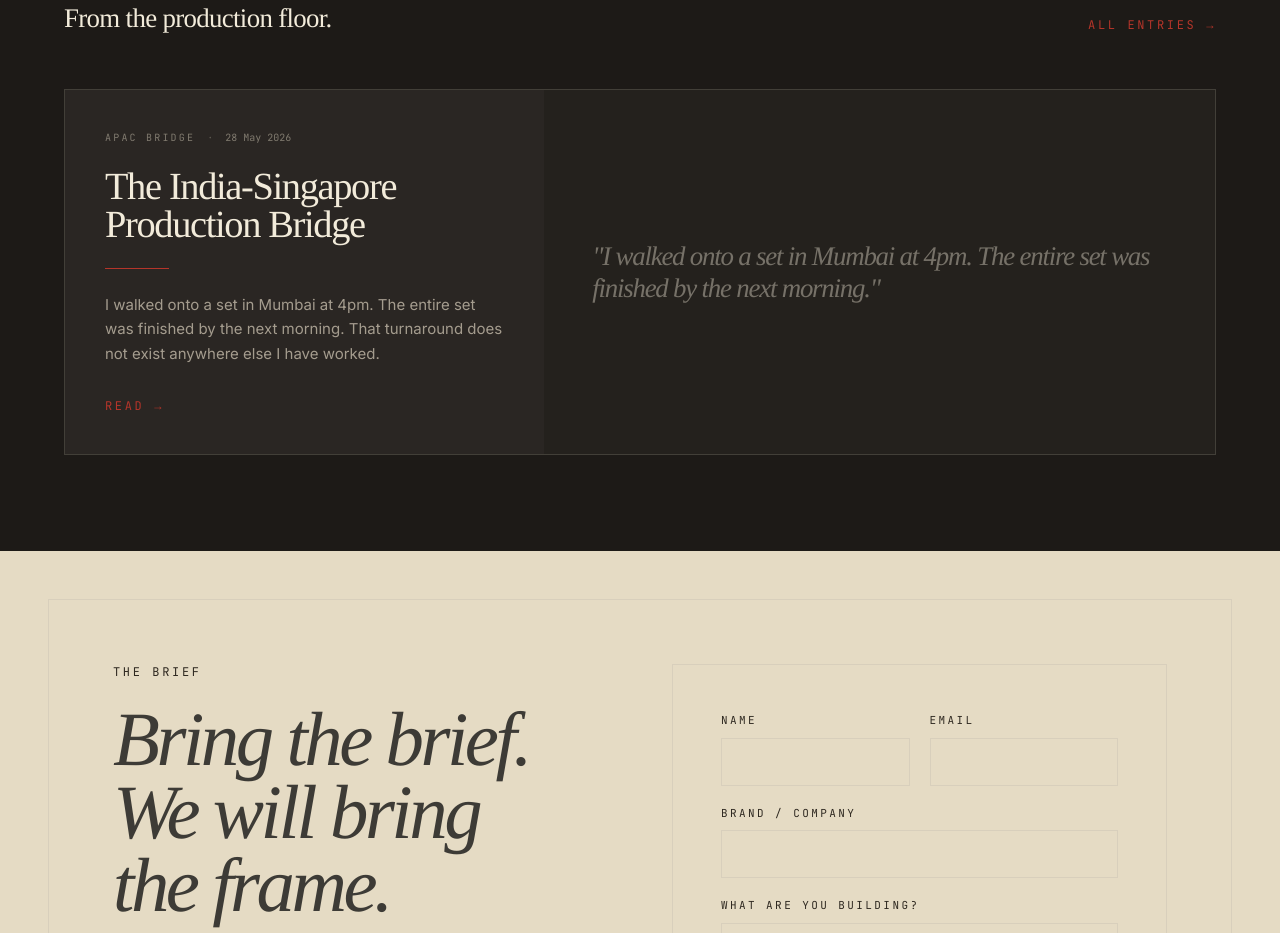
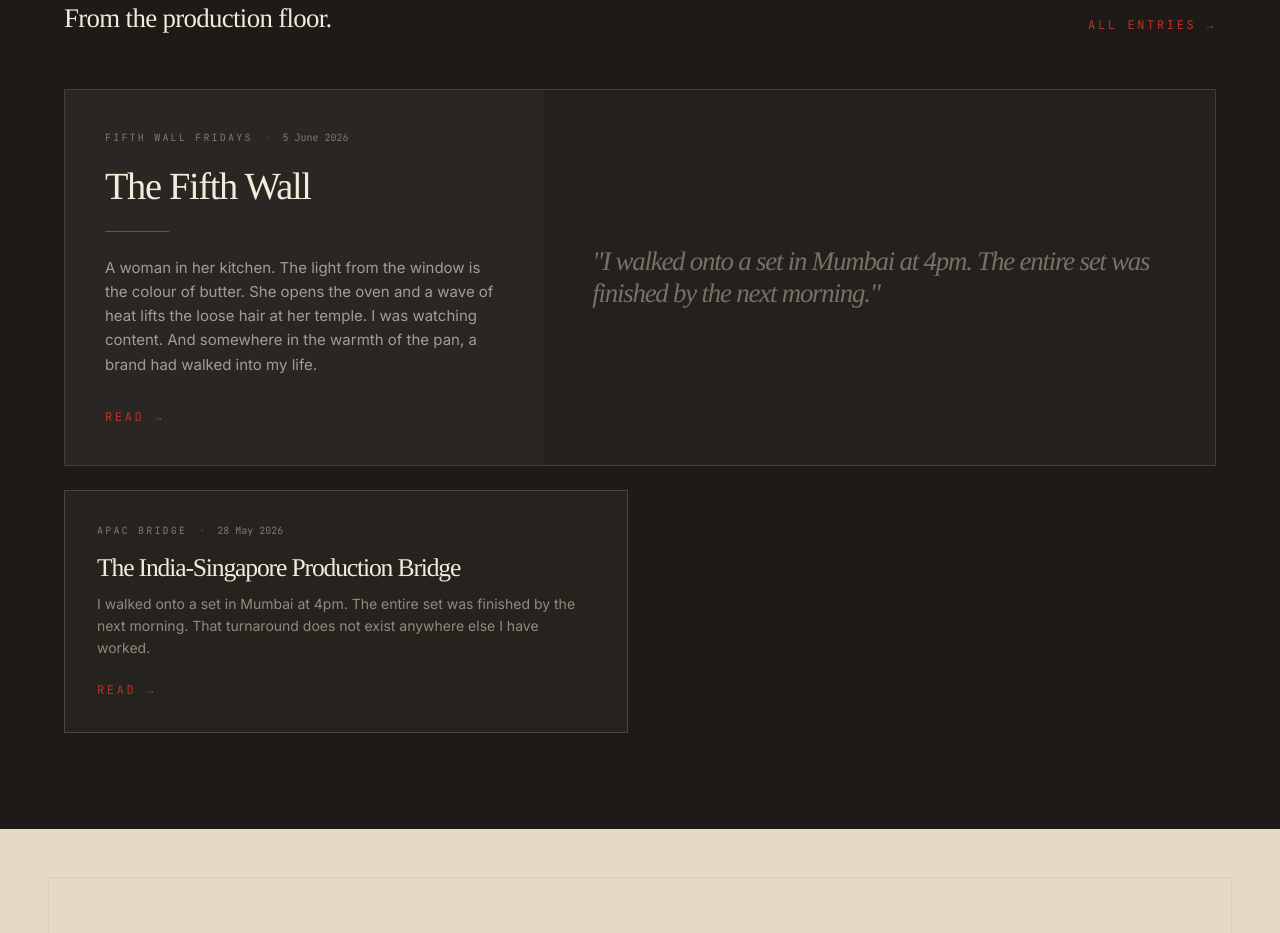
Before and after one commit to farhanamattar-code/bombay-blanc-site, a React (Vite) app: page / in a window 1280 px wide. Shown: the part 4080-5013 px from the top of the page. Built offline with nearby package versions, Linux system fonts and the light colour scheme; a web font is replaced by a local one.

Commit message:
Journal: add The Fifth Wall (Fifth Wall Fridays #1)

```diff
--- a/src/data/journalPosts.js
+++ b/src/data/journalPosts.js
@@ -1,4 +1,128 @@
 const journalPosts = [
+  {
+    slug: "the-fifth-wall",
+    title: "The Fifth Wall",
+    subtitle: "The most produced content in the world right now is the content that looks the least produced.",
+    date: "2026-06-05",
+    category: "Fifth Wall Fridays",
+    seoTitle: "The Fifth Wall — Bombay Blanc Journal",
+    seoDescription: "There is a new wall in content. The fourth wall separates performer from audience. The fifth wall separates their world from yours. When it breaks, the brand moves into your life.",
+    seoKeywords: "fifth wall, the fifth wall, content creator audience, brand storytelling, fourth wall, Marc Jacobs content strategy, creator economy, audience theory, film production philosophy, brand film, Bombay Blanc",
+    heroImage: "/images/hero-statue.jpg",
+    heroAlt: "Hana Mattar on the Fifth Wall — a new framework for understanding how content collapses the boundary between performer and audience",
+    hook: "A woman in her kitchen. The light from the window is the colour of butter. She opens the oven and a wave of heat lifts the loose hair at her temple. I was watching content. And somewhere in the warmth of the pan, a brand had walked into my life.",
+    body: [
+      {
+        type: "text",
+        content: "A woman in her kitchen, somewhere I have never been. The light from the window is the colour of butter. She opens the oven and a wave of heat lifts the loose hair at her temple. She pulls out a pan — cast iron, blackened, beautiful — and sets it on the stovetop. The camera does not move. It does not need to. I am already there."
+      },
+      {
+        type: "text",
+        content: "Then I noticed. There was no logo. There was no music. There was a brand somewhere, but I had to look for it. And by the time I found it — Marc Jacobs — I had already let the woman into my life."
+      },
+      {
+        type: "heading",
+        content: "Not the fourth wall"
+      },
+      {
+        type: "text",
+        content: "The fourth wall is a theatre device. The actor turns, looks at you, acknowledges you exist. You are still in your seat. You are still the audience. The wink is the contract: we both know this is a performance. We are complicit in it."
+      },
+      {
+        type: "text",
+        content: "What I had just watched was not a wink. It was a doorway."
+      },
+      {
+        type: "text",
+        content: "The woman in the kitchen never looked at the camera. She did not need to. She was not asking for my attention. She had walked into my morning, my muscle memory of cooking, my own version of that pan on that stove — and she had brought a brand in with her."
+      },
+      {
+        type: "text",
+        content: "I called it the fifth wall. I do not know if anyone else has used the term. I did not look. I needed to name it before I lost it."
+      },
+      {
+        type: "heading",
+        content: "What it is, instead"
+      },
+      {
+        type: "text",
+        content: "The fourth wall separates performer from audience. The fifth wall separates their world from yours."
+      },
+      {
+        type: "text",
+        content: "When it breaks, you are no longer watching content. You are inside it. Or — and this is the part that interests me — it is inside your life. The brand is not a thing you saw on a screen. It is a thing you saw on a Tuesday. In your kitchen. While you were doing the dishes. The line between watching and living dissolves, and the brand moves into the space where it dissolved."
+      },
+      {
+        type: "text",
+        content: "This is more intimate than advertising has ever been. Which is to say, more powerful, and more dangerous, and more interesting."
+      },
+      {
+        type: "heading",
+        content: "The craft of disappearing"
+      },
+      {
+        type: "text",
+        content: "I have spent twenty years building sets. Lighting rooms. Calling the frame. I know exactly what a constructed image looks like — the gobo, the bounce card, the colour temperature that betrays a lamp pretending to be a window. I have called for those things. I have asked for the light to be moved a quarter-inch to the left because the catchlight was wrong."
+      },
+      {
+        type: "text",
+        content: "So when I watch a video that pretends to be unproduced and I cannot find the seams — that is when I lean forward."
+      },
+      {
+        type: "text",
+        content: "A pan that is actually warm. A window with light that is actually morning. A counter that has actually been cooked on. A woman who has actually been in this kitchen. None of these are accidents. They are decisions. They are decisions made by someone who knew, the way only a producer knows, what to leave out so the room could be felt."
+      },
+      {
+        type: "text",
+        content: "The fifth wall is not the absence of craft. It is craft asked to disappear."
+      },
+      {
+        type: "heading",
+        content: "A confession from the production floor"
+      },
+      {
+        type: "text",
+        content: "This is uncomfortable for me. I am being honest about that."
+      },
+      {
+        type: "text",
+        content: "I built a career on visible craftsmanship. The grade you can read. The set you can recognise. The frame that earns its frame. The fifth wall is asking us to do the most skilled work of our lives — and then make it look like we did nothing at all. The director who calls the shot. The DP who lit the room three days before we shot in it. The colourist who took thirty hours to make the morning look like morning. None of it survives if you can see it."
+      },
+      {
+        type: "text",
+        content: "I am not sure how I feel about that. I am sure it is the direction."
+      },
+      {
+        type: "heading",
+        content: "Why it changes everything"
+      },
+      {
+        type: "text",
+        content: "It changes who the audience trusts. It changes how a brand earns its way into a life. It changes what a brief looks like — because you can no longer write make a film that feels real without writing, also, and make the film disappear inside the real."
+      },
+      {
+        type: "text",
+        content: "It changes the relationship between creator and brand. The creator owns the doorway into the audience's morning. The brand is a guest in that morning. Not the host. Not the headliner. A guest, allowed in because of the trust the creator has built one Tuesday at a time."
+      },
+      {
+        type: "text",
+        content: "And it changes what we — producers, directors, the people who hold the camera and light the room — are being asked to do. We were trained to build a frame. The fifth wall is asking us to build a kitchen."
+      },
+      {
+        type: "text",
+        content: "I do not have the answer yet. I am thinking out loud. This is the beginning of something I want to keep pulling on — every Friday — until I have walked the whole length of it."
+      },
+      {
+        type: "text",
+        content: "More next week. I will be in the kitchen."
+      },
+    ],
+    cta: {
+      text: "Building a brand for the fifth wall era?",
+      link: "/#contact",
+      linkText: "Let's talk.",
+    },
+  },
   {
     slug: "india-sea-bridge",
     title: "The India-Singapore Production Bridge",
```
Also changed, not shown: 2 other files (tests, documents, lock files or other folders).
